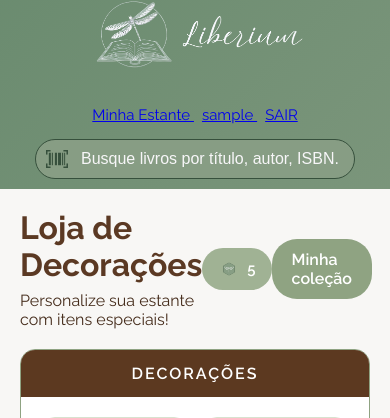
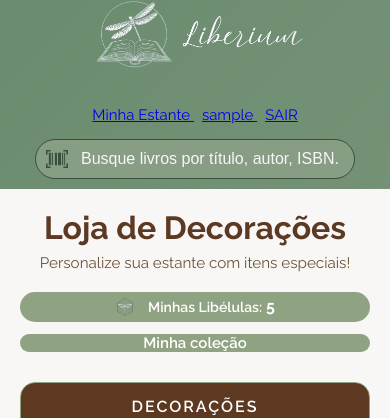
Before and after one commit to Isa-fee/Liberium, a Flask app: page /loja/ in a window 390 px wide. Shown: the part 35-453 px from the top of the page. Run offline with Flask 3, Linux system fonts and the light colour scheme; the visitor is signed in with stand-in values (Sample User, id 1); data comes from the database, SQL or seed files in the repository; data that the repository does not hold is empty.

Commit message:
ajustes na quantidade de libelulas na loja

```diff
--- a/static/css/loja/style.css
+++ b/static/css/loja/style.css
@@ -10,85 +10,195 @@
 
 
 /* ================================
-   CABEÇALHO
+   CABEÇALHO DA LOJA
 ================================ */
 
-.pagina-loja h1 {
+.topo {
     max-width: 1200px;
-    margin: 0 auto 8px;
+    margin: 0 auto 30px;
+
+    display: flex;
+    align-items: center;
+    justify-content: space-between;
+
+    gap: 30px;
+}
+
+
+/* ================================
+   TÍTULO
+================================ */
+
+.titulo {
+    flex: 1;
+}
+
+.titulo h1 {
+    margin: 0 0 8px;
 
     color: #5b3923;
+
     font-size: 2.6rem;
 }
 
-.pagina-loja > p {
-    max-width: 1200px;
-    margin: 0 auto 40px;
+.titulo p {
+    margin: 0;
 
     color: #6c5338;
+
     font-size: 1.05rem;
 }
-.acoes-estante {
+
+
+/* ================================
+   AÇÕES DO TOPO
+================================ */
+
+.acoes-loja {
     display: flex;
+
     align-items: center;
+
     gap: 12px;
+
+    flex-shrink: 0;
 }
 
-/* Quantidade de libélulas */
+
+/* ================================
+   MINHAS LIBÉLULAS
+================================ */
+
 .saldo-libelulas {
+    width: 180px;
+    height: 46px;
+
+    box-sizing: border-box;
+
     display: flex;
+
     align-items: center;
-    gap: 7px;
+    justify-content: center;
 
-    background-color: #a0b294;
+    gap: 8px;
+
+    background-color: #8fa382;
+
     color: white;
 
-    padding: 10px 16px;
     border-radius: 25px;
 
-    font-size: 15px;
+    font-size: 14px;
+
     font-weight: 600;
 
-    /* Faz parecer uma informação, não um botão */
     cursor: default;
+
     user-select: none;
+
 }
 
-.icone-libelula {
-    font-size: 18px;
-    line-height: 1;
+
+/* ================================
+   ÍCONE DA LIBÉLULA
+================================ */
+
+.saldo-libelulas .icone-libelula {
+    width: 30px;
+    height: 30px;
+
+    object-fit: contain;
+
+    margin-left: 5px;
+
+    flex-shrink: 0;
 }
 
-/* Botão Minha coleção */
-.btn-colecao {
-    display: inline-flex;
+
+/* ================================
+   TEXTO DAS LIBÉLULAS
+================================ */
+
+.texto-libelulas {
+    display: flex;
+
     align-items: center;
 
-    background-color: #91a685;
+    gap: 4px;
+
+    white-space: nowrap;
+    margin-right: 10px;
+    font-size: 14px;
+}
+
+.texto-libelulas strong {
+    font-size: 16px;
+}
+
+
+/* ================================
+   BOTÃO MINHA COLEÇÃO
+================================ */
+
+.btn-colecao {
+    width: 180px;
+    height: 46px;
+
+    box-sizing: border-box;
+
+    display: inline-flex;
+
+    align-items: center;
+    justify-content: center;
+
+    padding: 0;
+
+    background-color: #8fa382;
+
     color: white;
 
-    padding: 10px 18px;
     border-radius: 25px;
 
     text-decoration: none;
+
+    font-size: 15px;
+
     font-weight: 600;
+
+    transition:
+        background .2s ease,
+        transform .2s ease;
 }
 
+.btn-colecao:hover {
+    background: #6f8564;
+
+    transform: translateY(-2px);
+}
+
+
 /* ================================
-   SEÇÕES
+   SEÇÕES DA LOJA
 ================================ */
 
 .secao-loja {
     max-width: 1200px;
+
     margin: 0 auto 45px;
 
     background: white;
 
     border: 1px solid #8fa382;
+
     border-radius: 15px;
 
     overflow: hidden;
 }
+
+
+/* ================================
+   TÍTULO DA SEÇÃO
+================================ */
 
 .secao-loja h2 {
     margin: 0;
@@ -177,18 +292,13 @@
     transition: transform .25s ease;
 }
 
-.item-loja:hover img {
+.item-loja:hover > img {
     transform: scale(1.05);
 }
 
-.icone-libelula {
-    width: 22px;
-    height: 22px;
-    object-fit: contain;
-}
 
 /* ================================
-   NOME
+   NOME DO ITEM
 ================================ */
 
 .item-loja h3 {
@@ -259,6 +438,14 @@
 
     .pagina-loja {
         padding: 30px;
+    }
+
+    .topo {
+        gap: 20px;
+    }
+
+    .titulo h1 {
+        font-size: 2.2rem;
     }
 
     .grid-itens {
@@ -270,19 +457,62 @@
 }
 
 
+/* ================================
+   TABLETS / TELAS MENORES
+================================ */
+
+@media (max-width: 700px) {
+
+    .topo {
+        flex-direction: column;
+
+        align-items: stretch;
+    }
+
+    .titulo {
+        text-align: center;
+    }
+
+    .acoes-loja {
+        justify-content: center;
+    }
+}
+
+
+/* ================================
+   CELULAR
+================================ */
+
 @media (max-width: 600px) {
 
     .pagina-loja {
         padding: 20px;
     }
 
-    .pagina-loja h1 {
+    .titulo h1 {
         font-size: 2rem;
+    }
+
+    .titulo p {
+        font-size: .95rem;
+    }
+
+    .acoes-loja {
+        width: 100%;
+    }
+
+    .saldo-libelulas,
+    .btn-colecao {
+        flex: 1;
+
+        width: auto;
     }
 
     .grid-itens {
         grid-template-columns: repeat(2, 1fr);
+
         gap: 15px;
+
         padding: 20px;
     }
 
@@ -290,75 +520,34 @@
         padding: 15px;
     }
 
-    .item-loja img {
+    .item-loja > img {
         width: 110px;
         height: 110px;
+    }
+
+    .preco-item img {
+        width: 35px;
+        height: 35px;
     }
 }
 
 
-.preco-item {
-    display: flex;
-    align-items: center;
-    justify-content: space-between;
-    gap: 6px;
-    color: #5b3923;
-    font-size: 1rem;
-    font-weight: bold;
-    margin-bottom: 3px;
+/* ================================
+   CELULARES MUITO PEQUENOS
+================================ */
+
+@media (max-width: 400px) {
+
+    .acoes-loja {
+        flex-direction: column;
+    }
+
+    .saldo-libelulas,
+    .btn-colecao {
+        width: 100%;
+    }
+
+    .grid-itens {
+        grid-template-columns: 1fr;
+    }
 }
-
-.preco-item img {
-    width: 45px;
-    height: 45px;
-
-    object-fit: contain;
-    margin: 0;
-}
-
-.btn-adquirido {
-    width: 100%;
-
-    padding: 10px 15px;
-
-    border: none;
-    border-radius: 25px;
-
-    background: #6a8b6f;
-
-    color: white;
-
-    font-size: .95rem;
-    font-weight: 600;
-
-    cursor: default;
-}
-
-.topo {
-    margin-bottom: 20px;
-    display: flex;
-    justify-content: space-between;
-    align-items: center;
-}
-
-.btn-colecao {
-    padding: 11px 20px;
-
-    background: #8fa382;
-
-    color: white;
-
-    text-decoration: none;
-
-    border-radius: 25px;
-
-    font-weight: 600;
-
-    transition: .2s;
-}
-
-.btn-colecao:hover {
-    background: #6f8564;
-
-    transform: translateY(-2px);
-}
--- a/templates/loja.html
+++ b/templates/loja.html
@@ -11,22 +11,39 @@
 <section class="pagina-loja">
 
     <div class="topo">
+
         <div class="titulo">
             <h1>Loja de Decorações</h1>
             <p>
                 Personalize sua estante com itens especiais!
             </p>
         </div>
-        <div class="saldo-libelulas">
-            <img src="{{ url_for('static', filename='img/gamificacao/libelula.png') }}"
-                 alt="Libélula"
-                 class="icone-libelula">
 
-                <span>{{ current_user.libelulas }}</span>
+        <div class="acoes-loja">
+
+            <div class="saldo-libelulas">
+                <img
+                    src="{{ url_for('static', filename='img/gamificacao/libelula.png') }}"
+                    alt="Libélula"
+                    class="icone-libelula"
+                >
+
+                <span class="texto-libelulas">
+                    Minhas Libélulas:
+                    <strong>{{ current_user.libelulas }}</strong>
+                </span>
+            </div>
+
+            <a
+                href="{{ url_for('loja_bp.colecao') }}"
+                class="btn-colecao"
+            >
+                Minha coleção
+            </a>
+
         </div>
-        <a href="{{ url_for('loja_bp.colecao') }}" class="btn-colecao"> Minha coleção </a>
+
     </div>
-
 
     <section class="secao-loja">
 
```
Also changed, not shown: other parts of static/css/loja/style.css (+76 -2 lines).
